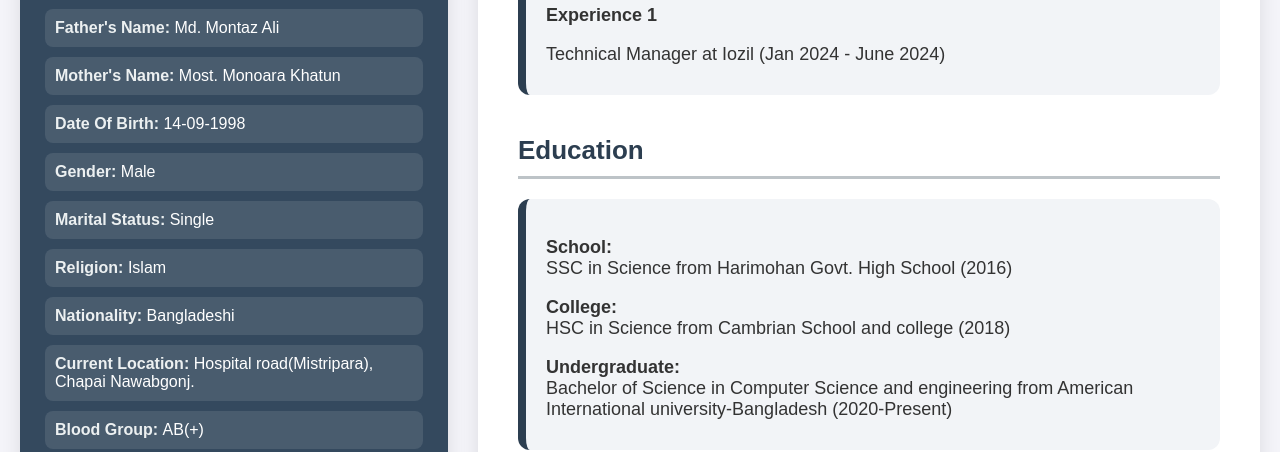
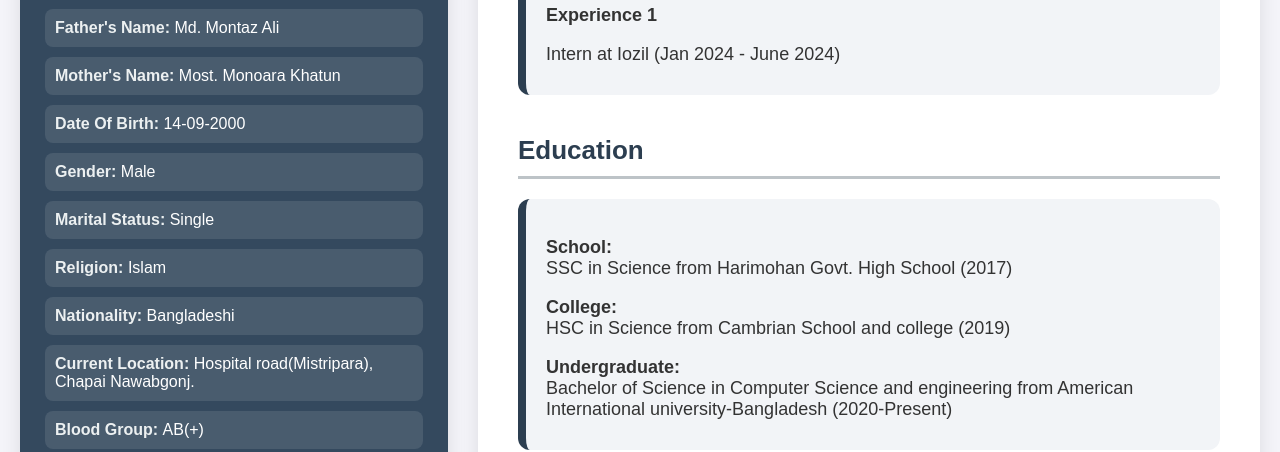
Before and after one commit to shakil-mahmud-jr/resume, a plain HTML site: page index.html in a window 1280 px wide. Shown: the part 527-979 px from the top of the page. Drawn offline with Linux system fonts and the light colour scheme.

Commit message:
Update index.html

```diff
--- a/index.html
+++ b/index.html
@@ -19,7 +19,7 @@
                 <ul>
                     <li><strong>Father's Name: </strong>Md. Montaz Ali</li>
                     <li><strong>Mother's Name: </strong>Most. Monoara Khatun</li>
-                    <li><strong>Date Of Birth: </strong>14-09-1998</li>
+                    <li><strong>Date Of Birth: </strong>14-09-2000</li>
                     <li><strong>Gender: </strong>Male</li>
                     <li><strong>Marital Status: </strong>Single</li>
                     <li><strong>Religion: </strong>Islam</li>
@@ -66,14 +66,14 @@
                     <strong><h3>Experience 2</strong></h3>
                     <p>Web  Developer(Backend) at Dream Diver. (July 2024 - Present)</p>
                     <strong><h3>Experience 1</strong></h3>
-                    <p>Technical Manager at Iozil (Jan 2024 - June 2024)</p>
+                    <p>Intern at Iozil (Jan 2024 - June 2024)</p>
                 </div>
             </section>
             <section class="education">
                 <h2>Education</h2>
                 <div class="school">
-                    <strong> <h3>School: </strong><br>SSC in Science from Harimohan Govt. High School (2016)</h3>
-                    <strong><h3>College: </strong><br>HSC in Science from Cambrian School and college (2018)</h3>
+                    <strong> <h3>School: </strong><br>SSC in Science from Harimohan Govt. High School (2017)</h3>
+                    <strong><h3>College: </strong><br>HSC in Science from Cambrian School and college (2019)</h3>
                     <strong><h3>Undergraduate: </strong><br>Bachelor of Science in Computer Science and engineering from American International university-Bangladesh (2020-Present)</h3>
                 </div>
             </section>
```
